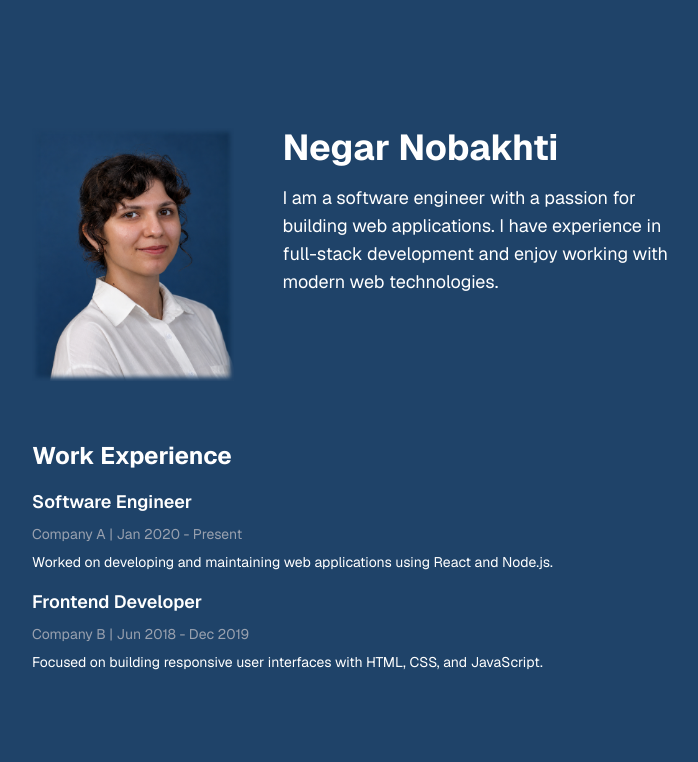
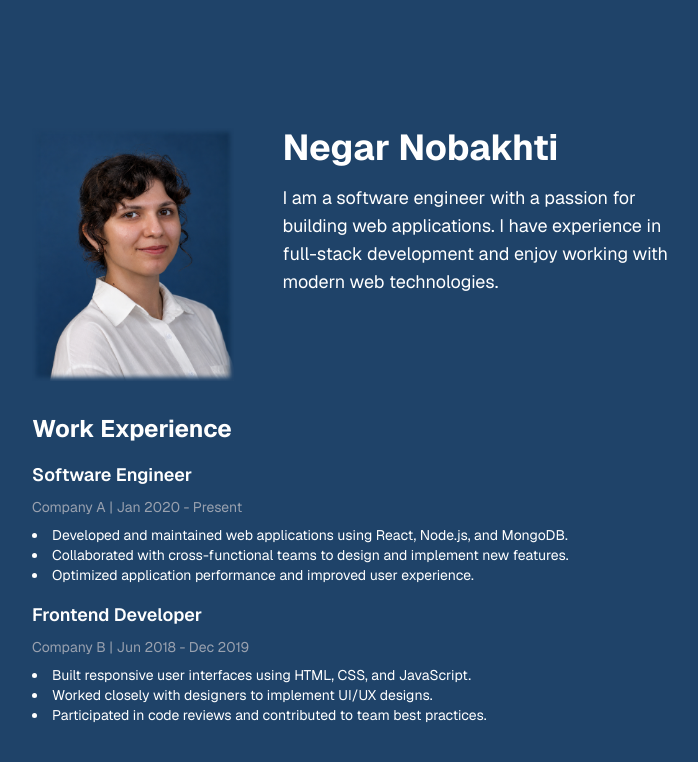
Before and after one commit to Negarnbkhti42/Negarnbkhti42.github.io, a Next.js app: page / in a window 1280 px wide. Shown: the top 762 px of the page, without its empty margins (288-986 px from the left). Built offline with nearby package versions, Linux system fonts and the light colour scheme.

Commit message:
Change: bullet point task listing

```diff
--- a/app/page.tsx
+++ b/app/page.tsx
@@ -32,20 +32,39 @@ export default function Home() {
               <p className="text-sm text-gray-400">
                 Company A | Jan 2020 - Present
               </p>
-              <p className="text-sm">
-                Worked on developing and maintaining web applications using
-                React and Node.js.
-              </p>
+              <ul className="list-disc list-inside text-sm">
+                <li>
+                  Developed and maintained web applications using React,
+                  Node.js, and MongoDB.
+                </li>
+                <li>
+                  Collaborated with cross-functional teams to design and
+                  implement new features.
+                </li>
+                <li>
+                  Optimized application performance and improved user
+                  experience.
+                </li>
+              </ul>
             </div>
             <div className="flex flex-col gap-2">
               <h3 className="text-lg font-semibold">Frontend Developer</h3>
               <p className="text-sm text-gray-400">
                 Company B | Jun 2018 - Dec 2019
               </p>
-              <p className="text-sm">
-                Focused on building responsive user interfaces with HTML, CSS,
-                and JavaScript.
-              </p>
+              <ul className="list-disc list-inside text-sm">
+                <li>
+                  Built responsive user interfaces using HTML, CSS, and
+                  JavaScript.
+                </li>
+                <li>
+                  Worked closely with designers to implement UI/UX designs.
+                </li>
+                <li>
+                  Participated in code reviews and contributed to team best
+                  practices.
+                </li>
+              </ul>
             </div>
           </div>
         </div>
```
